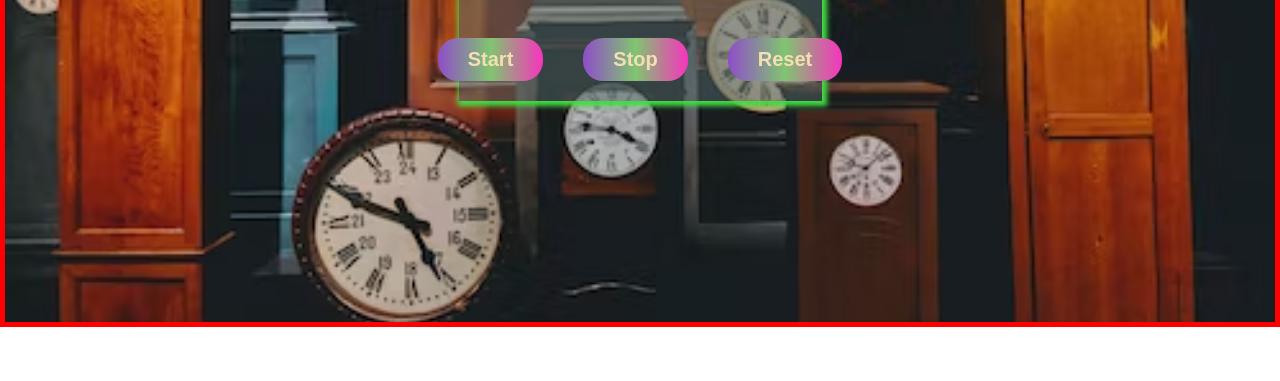
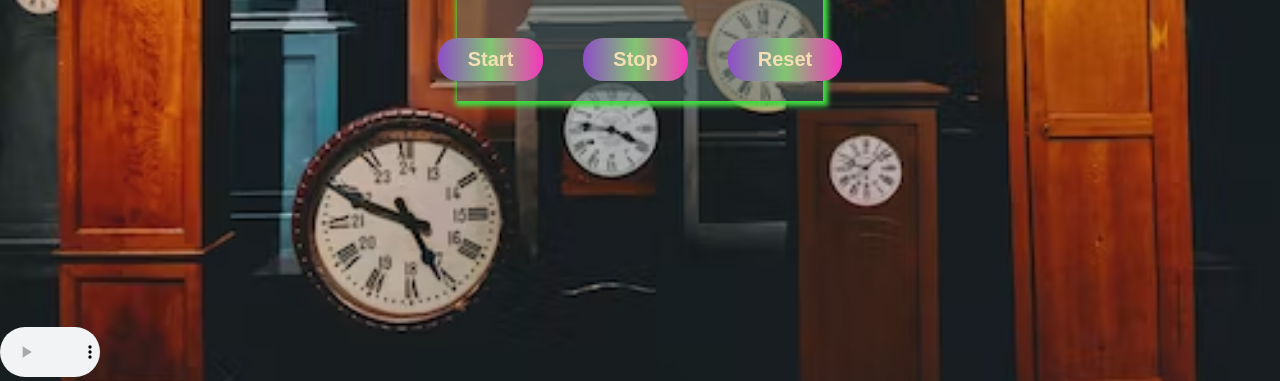
Before and after one commit to priyanka680shaw/stopWatch, a plain HTML site: page index.html in a window 1280 px wide. Shown: the part 473-854 px from the top of the page. Before the commit the page ends 800 px from the top, so only its background shows below. Drawn offline with Linux system fonts and the light colour scheme.

Commit message:
making chsnges in audio file

```diff
--- a/css/style.css
+++ b/css/style.css
@@ -12,7 +12,7 @@ body{
 .container{
     width: 100%;
     height: 100vh;
-    border: 5px solid red;
+    /* border: 5px solid red; */
     display: flex;
     justify-content: center;
     align-items: center;
--- a/index.html
+++ b/index.html
@@ -26,7 +26,7 @@
                 </section>
             </div>
         </div>
-        <audio autoplay loop>
+        <audio autoplay controls loop>
             <source src="./audio/backgroundMusic.mp3" type="audio/ogg">
             <source src="horse.mp3" type="audio/mpeg">
             Your browser does not support the audio element.
```
